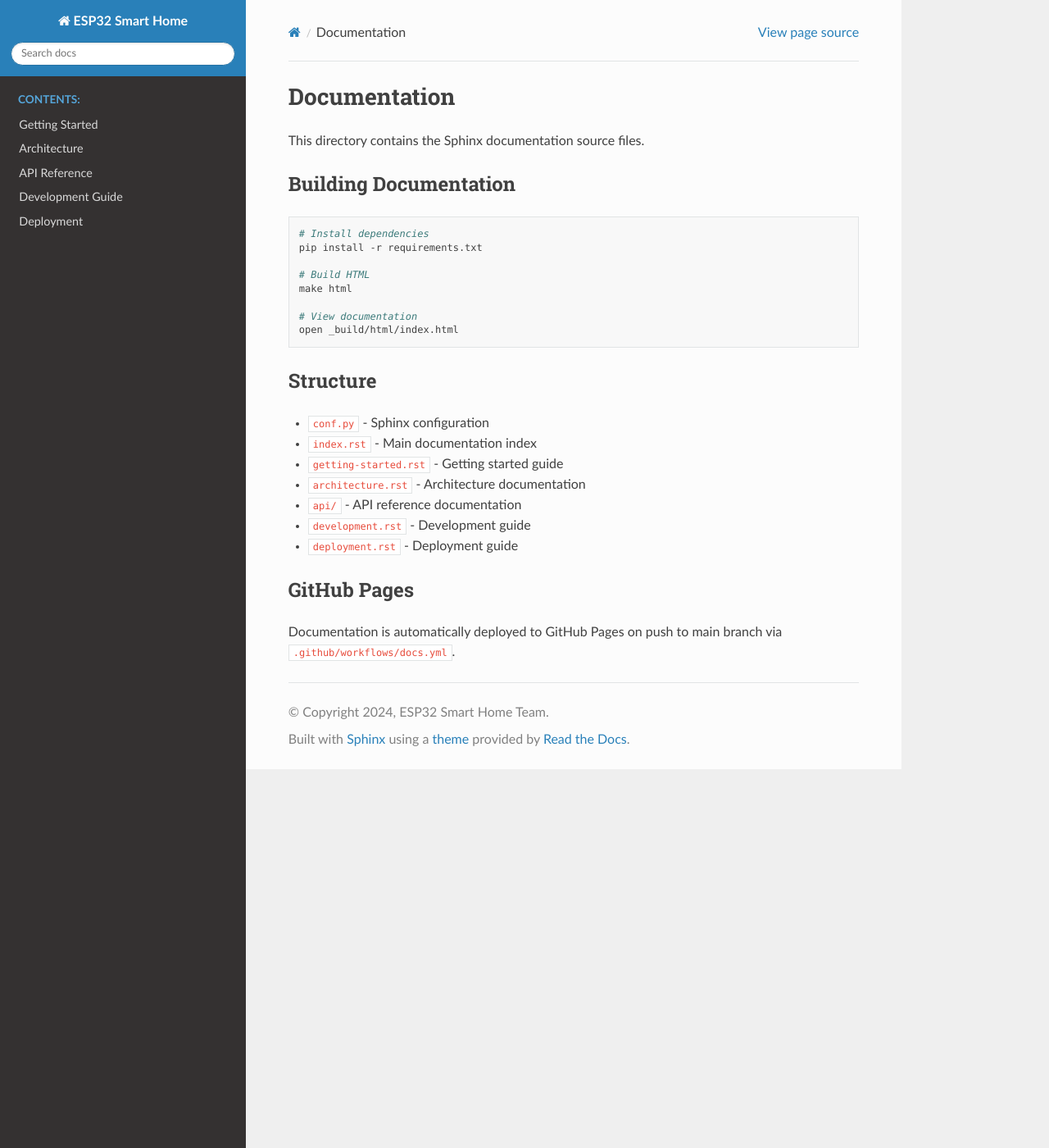
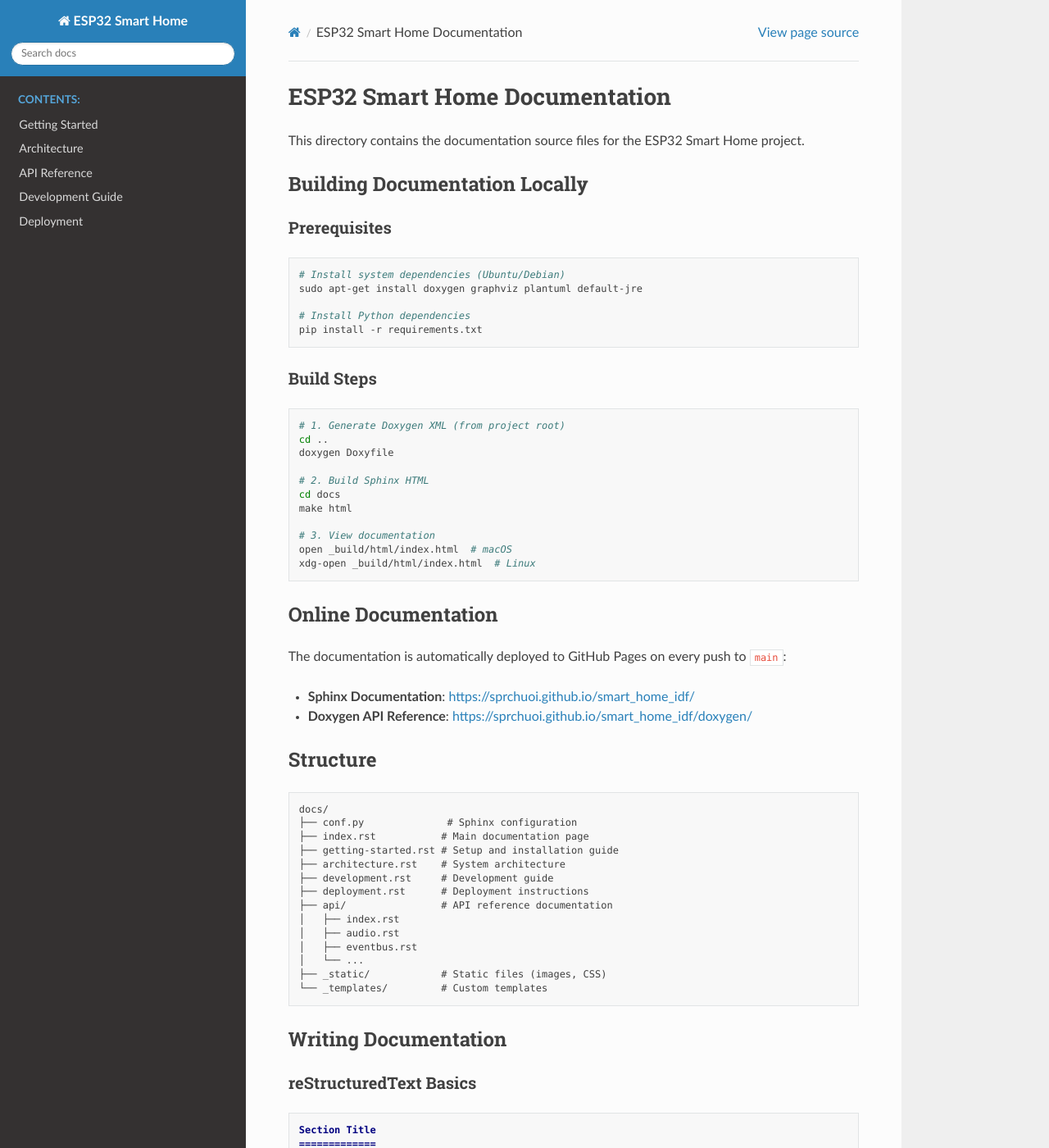
Before and after one commit to sprchuoi/smart_home_idf, a Sphinx documentation site: the page built from docs/README.md, in a window 1280 px wide and 1400 px high. Shown: the whole window at 82% size. Built offline with Sphinx 7.4.7 and the Read the Docs theme 3.1.0, drawn with Linux system fonts in a browser that asks for light colours; some of the changed text lies outside the part shown.

Commit message:
[Update] Update CI and docs pages

````diff
--- a/docs/README.md
+++ b/docs/README.md
@@ -1,23 +1,106 @@
-# Documentation
+# ESP32 Smart Home Documentation
 
-This directory contains the Sphinx documentation source files.
+This directory contains the documentation source files for the ESP32 Smart Home project.
 
-## Building Documentation
+## Building Documentation Locally
+
+### Prerequisites
 
 ```bash
-# Install dependencies
+# Install system dependencies (Ubuntu/Debian)
+sudo apt-get install doxygen graphviz plantuml default-jre
+
+# Install Python dependencies
 pip install -r requirements.txt
+```
 
-# Build HTML
+### Build Steps
+
+```bash
+# 1. Generate Doxygen XML (from project root)
+cd ..
+doxygen Doxyfile
+
+# 2. Build Sphinx HTML
+cd docs
 make html
 
-# View documentation
-open _build/html/index.html
+# 3. View documentation
+open _build/html/index.html  # macOS
+xdg-open _build/html/index.html  # Linux
 ```
+
+## Online Documentation
+
+The documentation is automatically deployed to GitHub Pages on every push to `main`:
+- **Sphinx Documentation**: https://sprchuoi.github.io/smart_home_idf/
+- **Doxygen API Reference**: https://sprchuoi.github.io/smart_home_idf/doxygen/
 
 ## Structure
 
-- `conf.py` - Sphinx configuration
+```
+docs/
+├── conf.py              # Sphinx configuration
+├── index.rst           # Main documentation page
+├── getting-started.rst # Setup and installation guide
+├── architecture.rst    # System architecture
+├── development.rst     # Development guide
+├── deployment.rst      # Deployment instructions
+├── api/                # API reference documentation
+│   ├── index.rst
+│   ├── audio.rst
+│   ├── eventbus.rst
+│   └── ...
+├── _static/            # Static files (images, CSS)
+└── _templates/         # Custom templates
+```
+
+## Writing Documentation
+
+### reStructuredText Basics
+
+```rst
+Section Title
+=============
+
+Subsection
+----------
+
+**bold text**
+*italic text*
+``code``
+
+.. code-block:: cpp
+
+   void example() {
+       // C++ code
+   }
+```
+
+### Doxygen Integration
+
+The documentation uses Breathe to integrate Doxygen-generated API docs:
+
+```rst
+.. doxygenclass:: ClassName
+   :members:
+
+.. doxygenfunction:: functionName
+```
+
+## Troubleshooting
+
+### Doxygen XML not found
+
+Make sure to run `doxygen Doxyfile` from the project root before building Sphinx docs.
+
+### Breathe errors
+
+Check that the `breathe_projects` path in `conf.py` points to the correct Doxygen XML output directory.
+
+### Missing dependencies
+
+Install all requirements: `pip install -r requirements.txt`
 - `index.rst` - Main documentation index
 - `getting-started.rst` - Getting started guide
 - `architecture.rst` - Architecture documentation
--- /dev/null
+++ b/docs/_config.yml
@@ -0,0 +1,3 @@
+theme: jekyll-theme-slate
+title: ESP32 Smart Home
+description: Production-ready ESP32 smart home firmware with FreeRTOS and modern C++ architecture
--- a/docs/deployment.rst
+++ b/docs/deployment.rst
@@ -48,6 +48,6 @@ Subscribe to topics:
 * ``smart_home/wake_word``
 
 Troubleshooting
---------------
+---------------
 
 See :doc:`getting-started` for troubleshooting tips.
--- a/docs/getting-started.rst
+++ b/docs/getting-started.rst
@@ -1,5 +1,5 @@
 Getting Started
-=============
+===============
 
 This guide will help you set up and build the ESP32 Smart Home firmware.
 
@@ -175,7 +175,7 @@ Build Failures
    ./make.sh build
 
 Permission Denied
-~~~~~~~~~~~~~~~~
+~~~~~~~~~~~~~~~~~
 
 .. code-block:: bash
 
````
Also changed, not shown: README.md (+4 -1 lines), docs/DEPLOYMENT.md (added, +204 -0 lines), docs/index.rst (+9 -2 lines), requirements.txt (+9 -4 lines), docs/_static/architecture-overview.svg (added), 5 other files.
